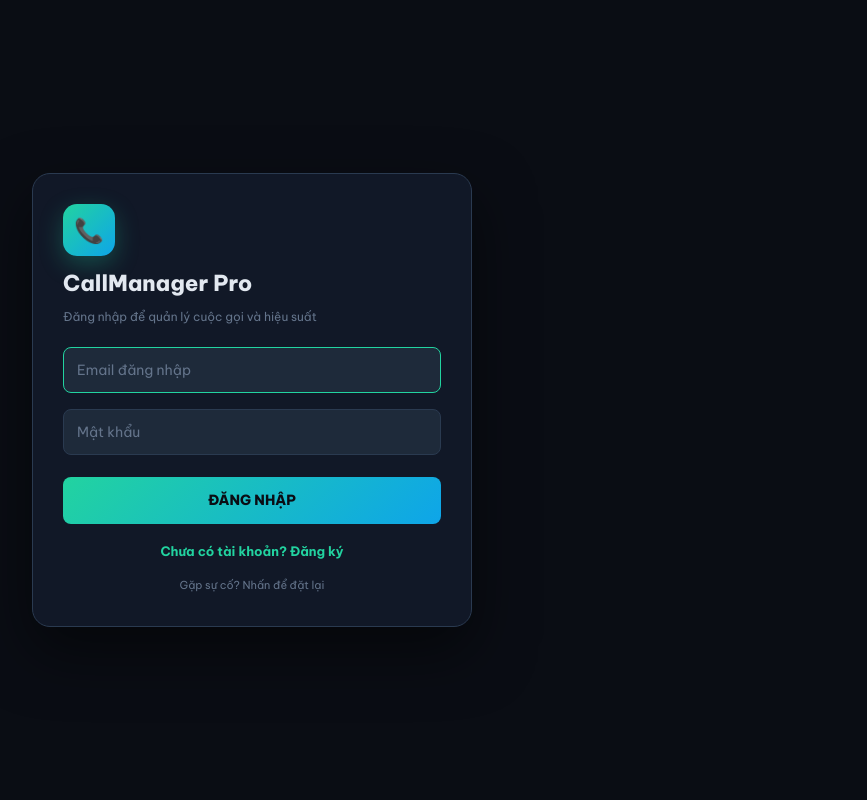
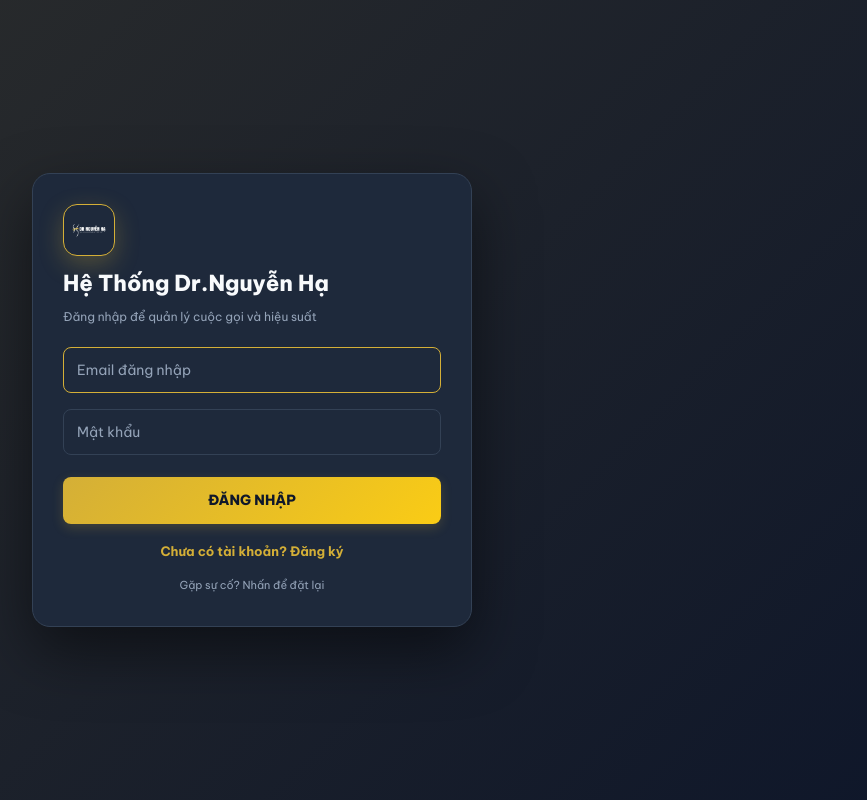
Before and after one commit to lehuyson15-lang/web-check-cuoc-goi, a React (Vite) app in the folder frontend/: page / in a window 1280 px wide. Shown: the whole page, without its empty margins (388-1255 px from the left). Built offline with nearby package versions, Linux system fonts and the light colour scheme.

Commit message:
Rebrand CallManager to Dr. Nguyễn Hạ

```diff
--- a/frontend/src/App.jsx
+++ b/frontend/src/App.jsx
@@ -120,10 +120,10 @@ const STYLES = `
   @import url('https://fonts.googleapis.com/css2?family=Be+Vietnam+Pro:wght@300;400;500;600;700;800;900&family=JetBrains+Mono:wght@400;500;700&display=swap');
   *,*::before,*::after{box-sizing:border-box;margin:0;padding:0}
   :root{
-    --bg:#0a0d14;--bg2:#111827;--bg3:#1a2233;--surface:#1e2a3a;--surface2:#263347;
-    --border:#2a3a50;--accent:#22d3a0;--accent2:#0ea5e9;--danger:#f87171;
+    --bg:#0f172a;--bg2:#1e293b;--bg3:#334155;--surface:#1e293b;--surface2:#334155;
+    --border:#334155;--accent:#d4af37;--accent2:#facc15;--danger:#f87171;
     --warn:#fbbf24;--purple:#a78bfa;
-    --text:#e2e8f0;--text2:#94a3b8;--text3:#64748b;
+    --text:#f8fafc;--text2:#cbd5e1;--text3:#94a3b8;
     --font:'Be Vietnam Pro',sans-serif;--mono:'JetBrains Mono',monospace;--r:12px;--rs:8px
   }
   body{background:var(--bg);color:var(--text);font-family:var(--font);font-size:14px;line-height:1.6;min-height:100vh;overflow-x:hidden}
@@ -131,15 +131,15 @@ const STYLES = `
   .app{display:flex;min-height:100vh}
 
   /* LOGIN */
-  .lpage{min-height:100vh;display:flex;align-items:center;justify-content:center;background:var(--bg);position:relative;overflow:hidden}
+  .lpage{min-height:100vh;display:flex;align-items:center;justify-content:center;background:linear-gradient(135deg, rgba(212,175,55,0.15) 0%, var(--bg) 100%), var(--bg);position:relative;overflow:hidden}
   .lorb{position:absolute;border-radius:50%;filter:blur(80px);opacity:.16;pointer-events:none}
   .lbox{position:relative;z-index:1;width:100%;max-width:440px;margin:20px}
-  .llogoic{width:52px;height:52px;background:linear-gradient(135deg,var(--accent),var(--accent2));border-radius:14px;display:inline-flex;align-items:center;justify-content:center;font-size:24px;margin-bottom:10px;box-shadow:0 8px 24px rgba(34,211,160,.28)}
+  .llogoic{width:52px;height:52px;background:var(--bg2);border-radius:14px;display:inline-flex;align-items:center;justify-content:center;font-size:24px;margin-bottom:10px;box-shadow:0 8px 24px rgba(212,175,55,.28); border: 1px solid var(--accent)}
   .lcard{background:var(--bg2);border:1px solid var(--border);border-radius:18px;padding:30px;box-shadow:0 24px 60px rgba(0,0,0,.5)}
   .linp{width:100%;padding:11px 13px;background:var(--surface);border:1.5px solid var(--border);border-radius:var(--rs);color:var(--text);font-family:var(--font);font-size:14px;outline:none;transition:border-color .2s}
   .linp:focus{border-color:var(--accent)}.linp::placeholder{color:var(--text3)}
-  .lbtn{width:100%;padding:12px;background:linear-gradient(135deg,var(--accent),var(--accent2));border:none;border-radius:var(--rs);color:#0a0d14;font-family:var(--font);font-size:14px;font-weight:800;cursor:pointer;transition:opacity .2s;margin-top:6px}
-  .lbtn:hover{opacity:.87}.lbtn:disabled{opacity:.38;cursor:default}
+  .lbtn{width:100%;padding:12px;background:linear-gradient(135deg,var(--accent),var(--accent2));border:none;border-radius:var(--rs);color:#0f172a;font-family:var(--font);font-size:14px;font-weight:800;cursor:pointer;transition:all .2s;margin-top:6px;box-shadow:0 4px 12px rgba(212,175,55,.2)}
+  .lbtn:hover{opacity:.9;box-shadow:0 6px 16px rgba(212,175,55,.3);transform:translateY(-1px)}.lbtn:disabled{opacity:.38;cursor:default;transform:none}
   .lerr{background:rgba(248,113,113,.09);border:1px solid rgba(248,113,113,.3);border-radius:var(--rs);padding:9px 13px;font-size:13px;color:var(--danger);margin-bottom:14px}
   .demo-item{display:flex;align-items:center;gap:9px;padding:8px 11px;background:var(--surface);border:1px solid var(--border);border-radius:var(--rs);cursor:pointer;transition:all .2s;margin-bottom:5px}
   .demo-item:hover{border-color:var(--accent2);background:var(--surface2)}
@@ -148,12 +148,13 @@ const STYLES = `
   .sb{width:228px;min-height:100vh;background:var(--bg2);border-right:1px solid var(--border);display:flex;flex-direction:column;position:sticky;top:0;height:100vh;overflow-y:auto;flex-shrink:0}
   .sblogo{padding:18px 16px 14px;border-bottom:1px solid var(--border)}
   .sblogow{display:flex;align-items:center;gap:9px}
-  .sblogoic{width:30px;height:30px;background:linear-gradient(135deg,var(--accent),var(--accent2));border-radius:8px;display:flex;align-items:center;justify-content:center;font-size:14px}
+  .sblogoic{width:34px;height:34px;background:none;display:flex;align-items:center;justify-content:center}
+  .sblogoic img{width:100%;height:100%;object-fit:contain}
   .sbnav{padding:11px 9px;flex:1}
   .sbnlbl{font-size:10px;text-transform:uppercase;letter-spacing:1.3px;color:var(--text3);padding:0 8px;margin:12px 0 4px}
   .sbnitem{display:flex;align-items:center;gap:8px;padding:8px 10px;border-radius:var(--rs);cursor:pointer;color:var(--text2);font-size:13px;font-weight:500;transition:all .2s;margin-bottom:1px}
   .sbnitem:hover{background:var(--surface);color:var(--text)}
-  .sbnitem.act{background:linear-gradient(90deg,rgba(34,211,160,.13),rgba(34,211,160,.03));color:var(--accent);border-left:2px solid var(--accent)}
+  .sbnitem.act{background:linear-gradient(90deg,rgba(212,175,55,.15),transparent);color:var(--accent);border-left:2px solid var(--accent)}
   .sic{font-size:14px;width:17px;text-align:center}
   .nbadge{margin-left:auto;background:var(--danger);color:#fff;font-size:10px;font-weight:800;padding:2px 6px;border-radius:99px;min-width:17px;text-align:center}
   .nbadge.warn{background:var(--warn);color:#0a0d14}
@@ -347,7 +348,7 @@ const STYLES = `
 
   /* MISC */
   .tag{display:inline-block;padding:2px 7px;border-radius:99px;font-size:11px;font-weight:700}
-  .tg{background:rgba(34,211,160,.1);color:var(--accent);border:1px solid rgba(34,211,160,.18)}
+  .tg{background:rgba(212,175,55,.1);color:var(--accent);border:1px solid rgba(212,175,55,.18)}
   .tb{background:rgba(14,165,233,.1);color:var(--accent2);border:1px solid rgba(14,165,233,.18)}
   .ty{background:rgba(251,191,36,.1);color:var(--warn);border:1px solid rgba(251,191,36,.18)}
   .trow{display:flex;flex-wrap:wrap;gap:4px;margin-top:4px}
@@ -2249,7 +2250,7 @@ export default function App() {
             <style>{STYLES}</style>
             <div className="lbox">
               <div className="lcard">
-                <div className="llogoic">📞</div>
+                <div className="llogoic"><img src="/logo.png" alt="Logo" style={{width:"80%",height:"80%",objectFit:"contain"}}/></div>
                 <h2 style={{fontSize:22,fontWeight:800,marginBottom:6}}>Đăng ký tài khoản</h2>
                 {regSuccess ? (
                   <div style={{textAlign:"center", padding:"20px 0"}}>
@@ -2295,8 +2296,8 @@ export default function App() {
           <style>{STYLES}</style>
           <div className="lbox">
             <div className="lcard">
-              <div className="llogoic">📞</div>
-              <h2 style={{fontSize:22,fontWeight:800,marginBottom:6}}>CallManager Pro</h2>
+              <div className="llogoic"><img src="/logo.png" alt="Logo" style={{width:"80%",height:"80%",objectFit:"contain"}}/></div>
+              <h2 style={{fontSize:22,fontWeight:800,marginBottom:6}}>Hệ Thống Dr.Nguyễn Hạ</h2>
               <p style={{fontSize:12,color:"var(--text3)",marginBottom:20}}>Đăng nhập để quản lý cuộc gọi và hiệu suất</p>
               {error && <div className="lerr">{error}</div>}
               <form onSubmit={handleLogin}>
@@ -2338,9 +2339,9 @@ export default function App() {
           <aside className="sb">
             <div className="sblogo">
               <div className="sblogow">
-                <div className="sblogoic">📞</div>
+                <div className="sblogoic"><img src="/logo.png" alt="Logo" /></div>
                 <div>
-                  <div style={{fontSize:13,fontWeight:800}}>CallManager Pro</div>
+                  <div style={{fontSize:13,fontWeight:800,whiteSpace:"nowrap",overflow:"hidden",textOverflow:"ellipsis"}}>Dr.Nguyễn Hạ</div>
                   <div style={{fontSize:10,color:"var(--text3)"}}>Quản lý cuộc gọi</div>
                 </div>
               </div>
```
Also changed, not shown: frontend/public/logo.png (added).
